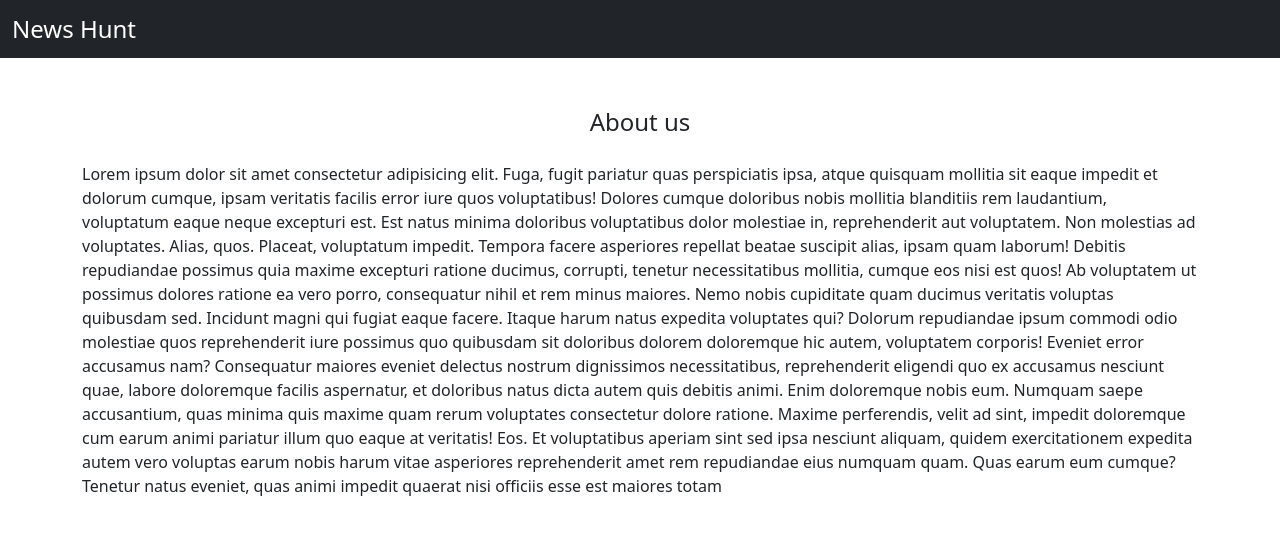
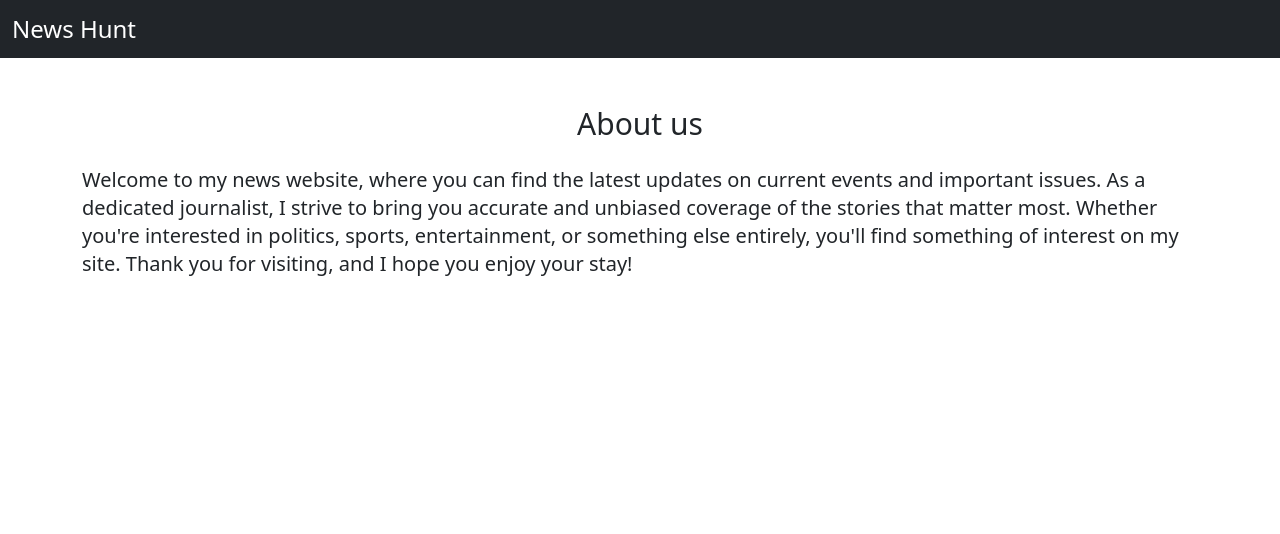
Before and after one commit to SwapnilMk/news-hunt, a React (Create React App) app: page /about in a window 1280 px wide. Shown: the top 534 px of the page. Built offline with nearby package versions, Linux system fonts and the light colour scheme.

Commit message:
about description added!

```diff
--- a/src/components/About.js
+++ b/src/components/About.js
@@ -5,17 +5,9 @@ export class About extends Component {
   render() {
     return (
       <div className='container-fluid mt-5'>
-        <h1 className='text-2xl text-center'>About us</h1>
+        <h1 className='text-3xl text-center'>About us</h1>
         <div className='container-sm my-4'>
-         Lorem ipsum dolor sit amet consectetur adipisicing elit. Fuga, fugit pariatur quas perspiciatis ipsa, atque quisquam mollitia sit eaque impedit et dolorum cumque, ipsam veritatis facilis error iure quos voluptatibus!
-         Dolores cumque doloribus nobis mollitia blanditiis rem laudantium, voluptatum eaque neque excepturi est. Est natus minima doloribus voluptatibus dolor molestiae in, reprehenderit aut voluptatem. Non molestias ad voluptates. Alias, quos.
-         Placeat, voluptatum impedit. Tempora facere asperiores repellat beatae suscipit alias, ipsam quam laborum! Debitis repudiandae possimus quia maxime excepturi ratione ducimus, corrupti, tenetur necessitatibus mollitia, cumque eos nisi est quos!
-         Ab voluptatem ut possimus dolores ratione ea vero porro, consequatur nihil et rem minus maiores. Nemo nobis cupiditate quam ducimus veritatis voluptas quibusdam sed. Incidunt magni qui fugiat eaque facere.
-         Itaque harum natus expedita voluptates qui? Dolorum repudiandae ipsum commodi odio molestiae quos reprehenderit iure possimus quo quibusdam sit doloribus dolorem doloremque hic autem, voluptatem corporis! Eveniet error accusamus nam?
-         Consequatur maiores eveniet delectus nostrum dignissimos necessitatibus, reprehenderit eligendi quo ex accusamus nesciunt quae, labore doloremque facilis aspernatur, et doloribus natus dicta autem quis debitis animi. Enim doloremque nobis eum.
-         Numquam saepe accusantium, quas minima quis maxime quam rerum voluptates consectetur dolore ratione. Maxime perferendis, velit ad sint, impedit doloremque cum earum animi pariatur illum quo eaque at veritatis! Eos.
-         Et voluptatibus aperiam sint sed ipsa nesciunt aliquam, quidem exercitationem expedita autem vero voluptas earum nobis harum vitae asperiores reprehenderit amet rem repudiandae eius numquam quam. Quas earum eum cumque?
-         Tenetur natus eveniet, quas animi impedit quaerat nisi officiis esse est maiores totam
+        <p className='text-xl'> Welcome to my news website, where you can find the latest updates on current events and important issues. As a dedicated journalist, I strive to bring you accurate and unbiased coverage of the stories that matter most. Whether you're interested in politics, sports, entertainment, or something else entirely, you'll find something of interest on my site. Thank you for visiting, and I hope you enjoy your stay!</p>
         </div>
       </div>
     )
```
